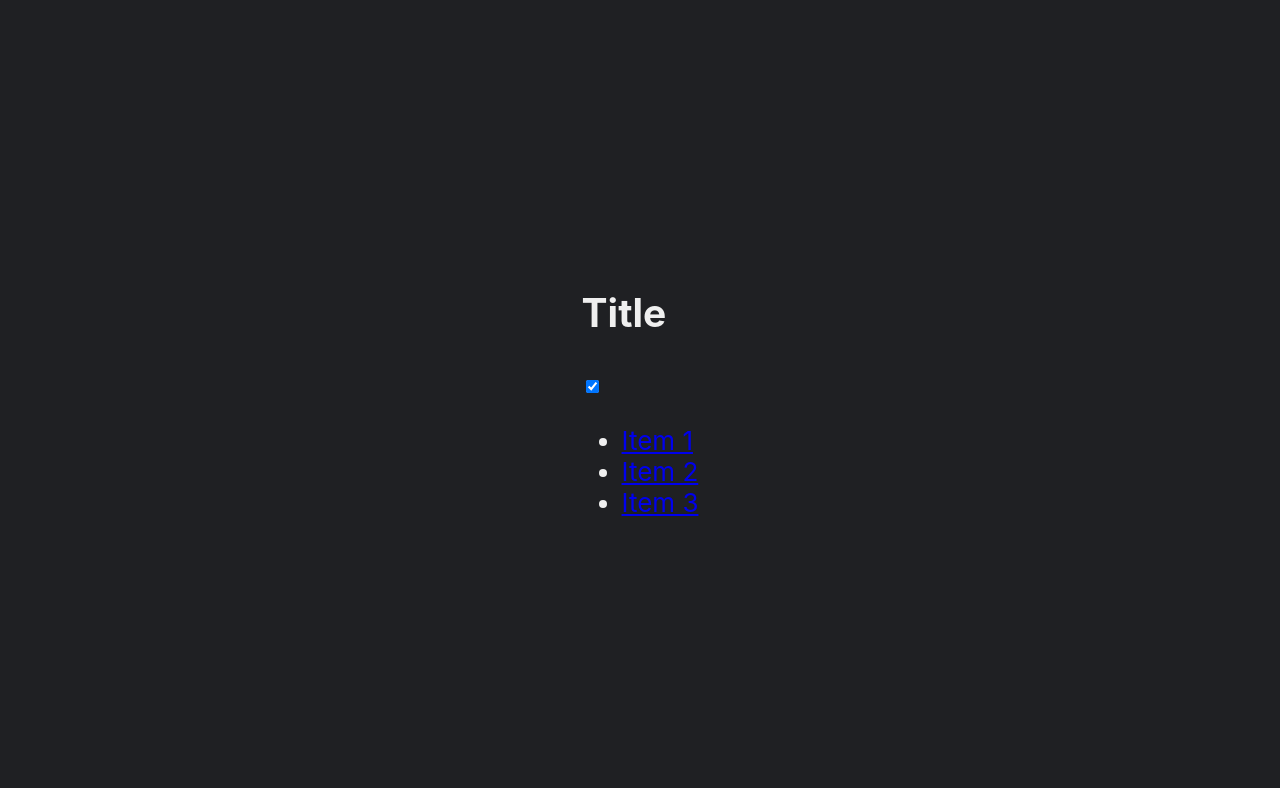
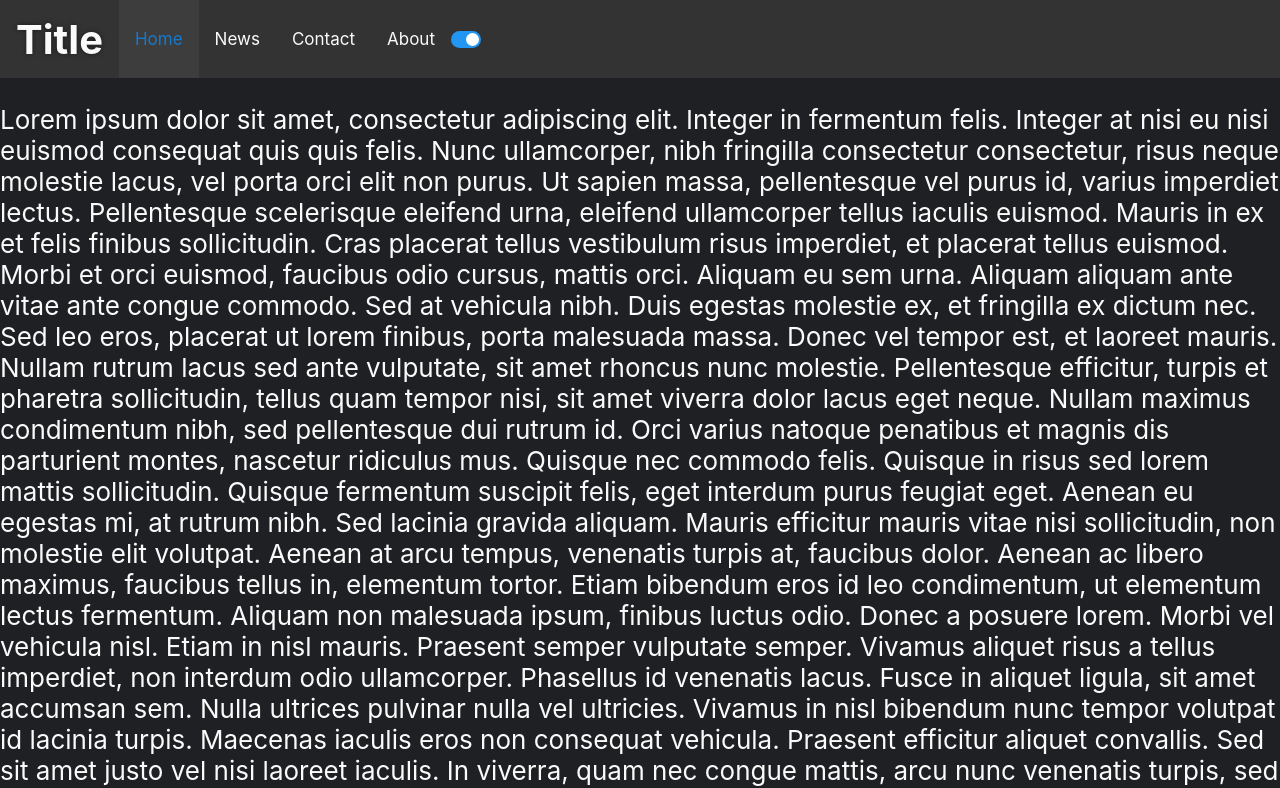
Before and after one commit to Mathis-Bourrelly/portfolio, a React (Create React App) app: page / in a window 1280 px wide. Shown: the top 788 px of the page. Built offline with nearby package versions, Linux system fonts and the light colour scheme.

Commit message:
nav bar & dark mode update

```diff
--- a/src/App.css
+++ b/src/App.css
@@ -1,31 +1,148 @@
 
 html {
     background-color: var(--color-background);
-    color: var(--color-foreground);
+    color: var(--color-text);
 }
 
 html {
-    --color-background: #fafafa;
-    --color-foreground: #1f2023;
+    --color-background: white;
+    --color-text: #1f2023;
+    --color-nav-background: white;
+    --color-nav-hover-background: #b4b4b4;
+    --color-nav-active-background: rgba(255, 255, 255, 0.43);
 }
 html.dark {
     --color-background: #1f2023;
-    --color-foreground: #efefef;
+    --color-text: #fafafa;
+    --color-nav-background: #333;
+    --color-nav-hover-background: #565656;
+    --color-nav-active-background: #3d3d3d;
 }
 
 @media (prefers-color-scheme: dark) {
     html {
         --color-background: #1f2023;
-        --color-foreground: #efefef;
+        --color-text: #fafafa;
+        --color-nav-background: #333;
+        --color-nav-hover-background: #e31818;
+        --color-nav-active-background: #3d3d3d;
     }
 }
 
 
 html {
-    min-height: 100vh;
-    display: flex;
-    flex-direction: column;
-    align-items: center;
-    justify-content: center;
     font-size: calc(10px + 2vmin);
 }
+
+/* Add a black background color to the top navigation */
+.nav {
+    position: sticky;
+    top: 0;
+    background: var(--color-nav-background);
+    overflow: hidden;
+    display: flex;
+    align-items: center;
+    height: 3rem;
+
+}
+
+.nav {
+    transition: background-color .4s ease;
+}
+
+.nav.scrolled{
+    background: rgba(255, 255, 255, 0.33);
+    box-shadow: 0 8px 30px rgba(0, 0, 0, 0.1);
+    border: 1px solid rgba(255, 255, 255, 0.3);
+    backdrop-filter: blur(6.6px);
+    -webkit-backdrop-filter: blur(6.6px);
+    border: 0 solid
+}
+
+/* Style the links inside the navigation bar */
+.nav a {
+    height: 3rem;
+    float: left;
+    color: var(--color-text);
+    text-align: center;
+    padding: 14px 16px;
+    text-decoration: none;
+    font-size: 17px;
+    align-content: center;
+}
+
+.nav a:hover {
+    text-shadow: 0 0 5px rgba(0, 0, 0, 0.5); /* Ajoute une ombre au texte au survol */
+}
+
+
+/* Add a color to the active/current link */
+.nav a.active {
+    color: #167acc;
+    background: var(--color-nav-active-background);
+}
+
+.nav-title{
+    font-weight: bold;
+    font-size: 40px !important
+}
+
+.switch {
+    position: relative;
+    display: inline-block;
+    width: 30px;
+    height: 17px;
+}
+
+.switch input {
+    opacity: 0;
+    width: 0;
+    height: 0;
+}
+
+
+.slider {
+    position: absolute;
+    cursor: pointer;
+    top: 0;
+    left: 0;
+    right: 0;
+    bottom: 0;
+    background-color: #ccc;
+    -webkit-transition: .4s;
+    transition: .4s;
+}
+
+.slider:before {
+    position: absolute;
+    content: "";
+    height: 13px;
+    width: 13px;
+    left: 2px;
+    bottom: 2px;
+    background-color: white;
+    -webkit-transition: .4s;
+    transition: .4s;
+}
+
+input:checked + .slider {
+    background-color: #2196F3;
+}
+
+input:focus + .slider {
+    box-shadow: 0 0 1px #2196F3;
+}
+
+input:checked + .slider:before {
+    -webkit-transform: translateX(13px);
+    -ms-transform: translateX(13px);
+    transform: translateX(13px);
+}
+
+.slider.round {
+    border-radius: 17px;
+}
+
+.slider.round:before {
+    border-radius: 50%;
+}
--- a/src/component/DarkModeToggle.js
+++ b/src/comp/DarkModeToggle.js
@@ -6,6 +6,7 @@ export const DarkModeToggle = () => {
     useEffect(() => {
         if (isDark) {
             document.documentElement.classList.add('dark');
+
         } else {
             document.documentElement.classList.remove('dark');
         }
@@ -20,9 +21,11 @@ export const DarkModeToggle = () => {
     );
 
     return (
-        <input
-            type="checkbox" checked={isDark} onChange={({ target }) => setIsDark(target.checked)} aria-label="Dark mode toggle"
-        />
+        <label className="switch">
+            <input type="checkbox" checked={isDark} onChange={({ target }) => setIsDark(target.checked)} aria-label="Dark mode toggle"/>
+                <span className="slider round"></span>
+        </label>
+
     );
 };
 export default DarkModeToggle
--- /dev/null
+++ b/src/comp/Layout.js
@@ -0,0 +1,14 @@
+import React from "react"
+import DarkModeToggle from "./DarkModeToggle"
+import Navbar from "./Navbar";
+
+const Layout = () => {
+
+    return (
+        <>
+            <Navbar></Navbar>
+        </>
+    );
+};
+
+export default Layout
--- /dev/null
+++ b/src/comp/Navbar.js
@@ -0,0 +1,38 @@
+import React, { useState, useEffect } from "react";
+import DarkModeToggle from "./DarkModeToggle";
+
+const Navbar = () => {
+    const [isScrolled, setIsScrolled] = useState(false);
+
+    useEffect(() => {
+        const handleScroll = () => {
+            const scrollTop = window.scrollY;
+            if (scrollTop > 20) {
+                setIsScrolled(true);
+            } else {
+                setIsScrolled(false);
+            }
+        };
+
+        window.addEventListener('scroll', handleScroll);
+
+        return () => {
+            window.removeEventListener('scroll', handleScroll);
+        };
+    }, []);
+
+    return (
+        <>
+            <div className={`nav ${isScrolled ? 'scrolled' : ''}`}>
+                <a href="/" className="nav-title">Title</a>
+                <a className="active" href="#home">Home</a>
+                <a href="#news">News</a>
+                <a href="#contact">Contact</a>
+                <a href="#about">About</a>
+                <DarkModeToggle />
+            </div>
+        </>
+    );
+};
+
+export default Navbar;
--- a/src/component/layout.js
+++ /dev/null
@@ -1,21 +0,0 @@
-import React from "react"
-import DarkModeToggle from "./DarkModeToggle"
-
-const Layout = () => {
-
-    return (
-        <>
-            <nav>
-                <h2>Title</h2>
-                <DarkModeToggle></DarkModeToggle>
-                <ul>
-                    <li><a href="#">Item 1</a></li>
-                    <li><a href="#">Item 2</a></li>
-                    <li><a href="#">Item 3</a></li>
-                </ul>
-            </nav>
-        </>
-    );
-};
-
-export default Layout
--- a/src/page/Home.js
+++ b/src/page/Home.js
@@ -1,11 +1,24 @@
 import React from "react"
-import Layout from "../component/layout";
+import Layout from "../comp/Layout";
 
 const Home = () => {
 
     return (
         <>
-            <Layout></Layout>
+            <Layout>
+            </Layout>
+             <p>Lorem ipsum dolor sit amet, consectetur adipiscing elit. Integer in fermentum felis. Integer at nisi eu nisi euismod consequat quis quis felis. Nunc ullamcorper, nibh fringilla consectetur consectetur, risus neque molestie lacus, vel porta orci elit non purus. Ut sapien massa, pellentesque vel purus id, varius imperdiet lectus. Pellentesque scelerisque eleifend urna, eleifend ullamcorper tellus iaculis euismod. Mauris in ex et felis finibus sollicitudin. Cras placerat tellus vestibulum risus imperdiet, et placerat tellus euismod. Morbi et orci euismod, faucibus odio cursus, mattis orci. Aliquam eu sem urna. Aliquam aliquam ante vitae ante congue commodo.
+
+                     Sed at vehicula nibh. Duis egestas molestie ex, et fringilla ex dictum nec. Sed leo eros, placerat ut lorem finibus, porta malesuada massa. Donec vel tempor est, et laoreet mauris. Nullam rutrum lacus sed ante vulputate, sit amet rhoncus nunc molestie. Pellentesque efficitur, turpis et pharetra sollicitudin, tellus quam tempor nisi, sit amet viverra dolor lacus eget neque. Nullam maximus condimentum nibh, sed pellentesque dui rutrum id. Orci varius natoque penatibus et magnis dis parturient montes, nascetur ridiculus mus. Quisque nec commodo felis. Quisque in risus sed lorem mattis sollicitudin. Quisque fermentum suscipit felis, eget interdum purus feugiat eget. Aenean eu egestas mi, at rutrum nibh. Sed lacinia gravida aliquam. Mauris efficitur mauris vitae nisi sollicitudin, non molestie elit volutpat. Aenean at arcu tempus, venenatis turpis at, faucibus dolor.
+
+                     Aenean ac libero maximus, faucibus tellus in, elementum tortor. Etiam bibendum eros id leo condimentum, ut elementum lectus fermentum. Aliquam non malesuada ipsum, finibus luctus odio. Donec a posuere lorem. Morbi vel vehicula nisl. Etiam in nisl mauris. Praesent semper vulputate semper. Vivamus aliquet risus a tellus imperdiet, non interdum odio ullamcorper. Phasellus id venenatis lacus. Fusce in aliquet ligula, sit amet accumsan sem. Nulla ultrices pulvinar nulla vel ultricies. Vivamus in nisl bibendum nunc tempor volutpat id lacinia turpis.
+
+                     Maecenas iaculis eros non consequat vehicula. Praesent efficitur aliquet convallis. Sed sit amet justo vel nisi laoreet iaculis. In viverra, quam nec congue mattis, arcu nunc venenatis turpis, sed dignissim est eros a nulla. Morbi eu lectus sit amet nisl aliquam rutrum et eget sapien. Aliquam vel cursus sem, eget imperdiet nibh. Mauris feugiat at velit vitae varius. Vestibulum ante ipsum primis in faucibus orci luctus et ultrices posuere cubilia curae; Aliquam convallis tincidunt ex, at viverra sapien faucibus eu. Duis auctor urna neque, in dictum ex vulputate pellentesque. Proin varius, nisi at vestibulum vestibulum, purus tellus suscipit urna, vel dictum urna odio tempor purus. Ut id sollicitudin mi, nec bibendum est. In elementum tortor eget dui ultrices, vitae condimentum justo facilisis. Nam rutrum pharetra tellus, id consequat ligula. Vivamus elementum scelerisque feugiat. Etiam quis tempor eros.
+
+                     Quisque ornare velit augue, non sodales justo facilisis eget. Vivamus dapibus id urna et interdum. Morbi bibendum magna vel finibus ullamcorper. Pellentesque sed lacinia magna, eget condimentum diam. Aenean porta nisl eu turpis tristique, nec consequat nulla tristique. Orci varius natoque penatibus et magnis dis parturient montes, nascetur ridiculus mus. Quisque cursus velit ipsum, nec pharetra enim porta ut. Aenean lacinia neque in feugiat efficitur. Vivamus euismod volutpat mi, pharetra luctus dui suscipit nec. Vivamus non accumsan diam, ut facilisis magna. Morbi rutrum, nisi at interdum sodales, turpis nunc lobortis diam, sed pharetra lorem ipsum sit amet arcu. Praesent pulvinar quam eleifend finibus tincidunt.</p>
+            <br/>
+            <br/>
+            <br/>
         </>
     );
 };
```
